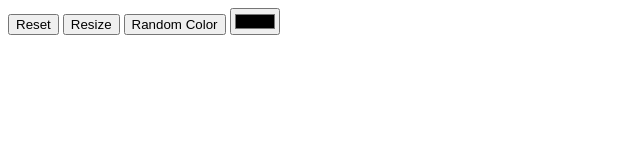
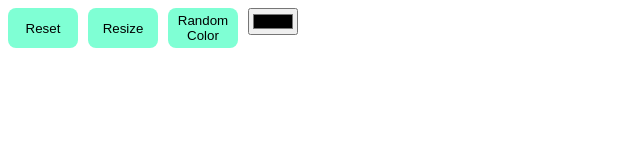
Before and after one commit to UnknownUser130/Etch-a-Sketch, a plain HTML site: page index.html in a window 1280 px wide. Shown: the whole page, without its empty margins (0-640 px from the left). Drawn offline with Linux system fonts and the light colour scheme.

Commit message:
changed the grid behaviors,beautified buttons

```diff
--- a/style.css
+++ b/style.css
@@ -14,3 +14,30 @@
   border: 1px solid #ccc; /* Optional: Add border for better visibility */
   box-sizing: border-box;
 }
+
+#reset {
+  background-color: aquamarine;
+  border-radius: 8px;
+  border: none;
+  width: 70px;
+  height: 40px;
+}
+#resize {
+  background-color: aquamarine;
+  border-radius: 8px;
+  border: none;
+  width: 70px;
+  height: 40px;
+}
+#random-button {
+  background-color: aquamarine;
+  border-radius: 8px;
+  border: none;
+  width: 70px;
+  height: 40px;
+}
+
+#controls {
+  display: flex;
+  gap: 10px;
+}
```
